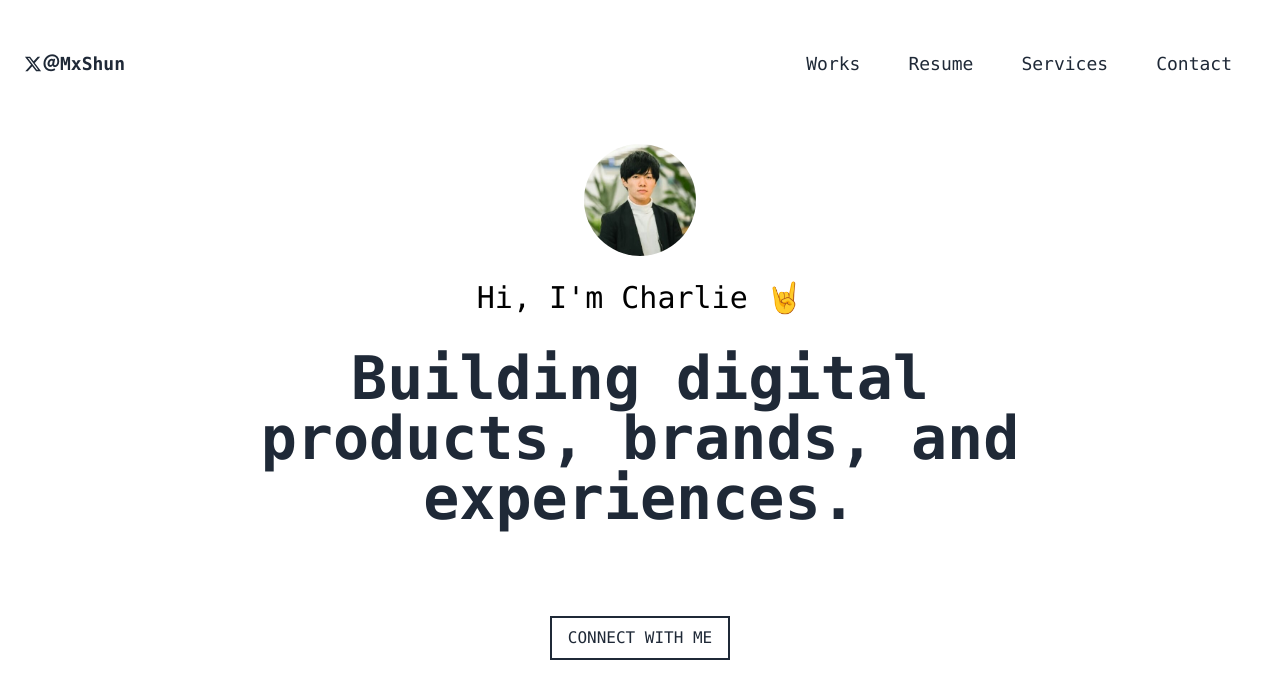
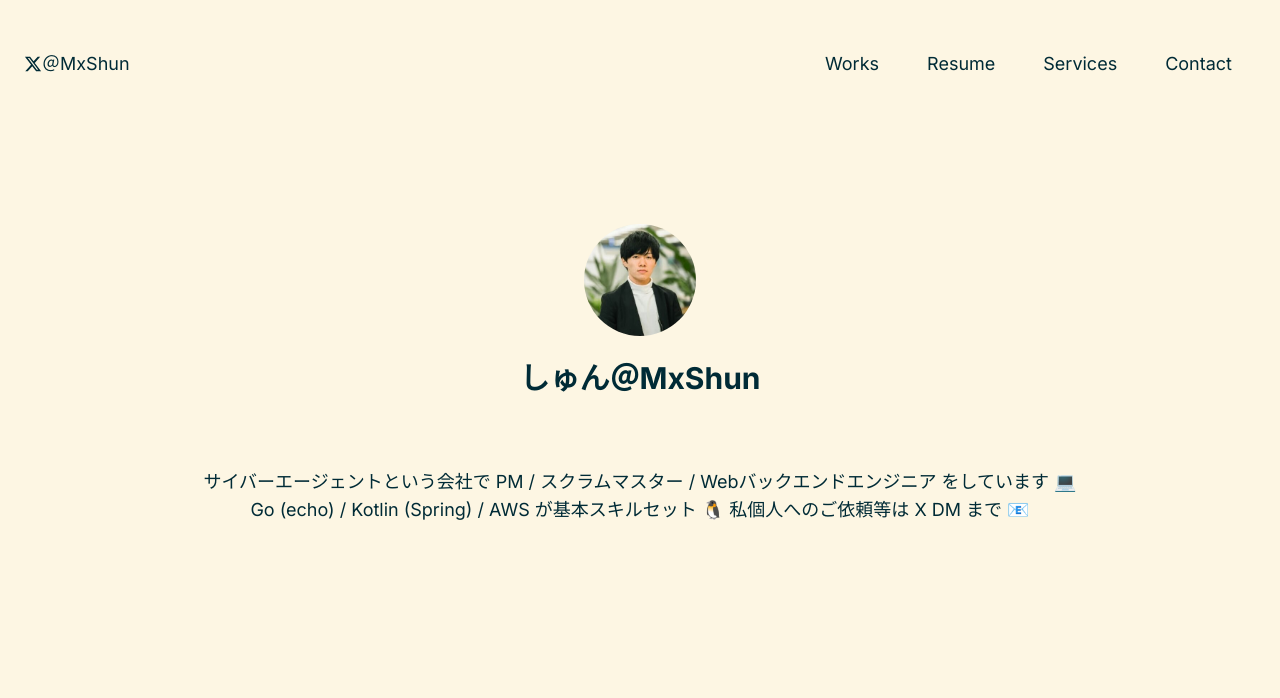
Before and after one commit to MxShun/MxShun.github.io, a Next.js app: page / in a window 1280 px wide. Shown: the top 698 px of the page. Built offline with nearby package versions, Linux system fonts and the light colour scheme.

Commit message:
feat: top

```diff
--- a/app/page.tsx
+++ b/app/page.tsx
@@ -1,10 +1,10 @@
 export default function Home() {
   return (
-      <main className="relative h-screen overflow-hidden font-mono bg-white dark:bg-gray-800">
+      <main className="relative h-screen overflow-hidden bg-solarized-light dark:bg-solarized-dark">
         <header className="z-30 flex items-center w-full h-24 sm:h-32">
           <div className="container flex items-center justify-between px-6 mx-auto">
-            <div className="flex items-center text-lg font-black text-gray-800 dark:text-white">
-              <a href="https://twitter.com/MxShun" rel="noopener noreferrer" target="_blank" className="flex items-center hover:text-black">
+            <div className="text-lg text-solarized-light dark:text-solarized-dark">
+              <a href="https://x.com/MxShun" rel="noopener noreferrer" target="_blank" className="flex items-center hover:text-solarized-hover">
                 <svg width="18" height="18" viewBox="0 0 24 24" fill="currentColor" xmlns="http://www.w3.org/2000/svg">
                   <g>
                     <path
@@ -15,17 +15,17 @@ export default function Home() {
               </a>
             </div>
             <div className="flex items-center">
-              <nav className="items-center hidden text-lg text-gray-800 font-sen dark:text-white lg:flex">
-                <a href="#" className="flex px-6 py-2 hover:text-black">
+              <nav className="hidden text-lg text-solarized-light dark:text-solarized-dark lg:flex">
+                <a href="#" className="flex px-6 py-2 hover:text-solarized-hover">
                   Works
                 </a>
-                <a href="#" className="flex px-6 py-2 hover:text-black">
+                <a href="#" className="flex px-6 py-2 hover:text-solarized-hover">
                   Resume
                 </a>
-                <a href="#" className="flex px-6 py-2 hover:text-black">
+                <a href="#" className="flex px-6 py-2 hover:text-solarized-hover">
                   Services
                 </a>
-                <a href="#" className="flex px-6 py-2 hover:text-black">
+                <a href="#" className="flex px-6 py-2 hover:text-solarized-hover">
                   Contact
                 </a>
               </nav>
@@ -41,21 +41,17 @@ export default function Home() {
           </div>
         </header>
         <div className="relative z-20 flex items-center">
-          <div className="container relative flex flex-col items-center justify-between px-6 py-4 mx-auto">
-            <div className="flex flex-col">
-              <img src="/mxshun.jpg" className="mx-auto rounded-full w-28"/>
-              <p className="my-6 text-3xl text-center dark:text-white">
-                Hi, I&#x27;m Charlie 🤘
+          <div className="container flex-col justify-between px-6 py-24 mx-auto">
+            <div className="text-center text-solarized-light dark:text-solarized-dark">
+              {/* eslint-disable-next-line @next/next/no-img-element */}
+              <img src="/mxshun.jpg" className="mx-auto rounded-full w-28" alt="MxShun"/>
+              <p className="my-6 text-3xl font-bold">
+                しゅん＠MxShun
               </p>
-              <h2 className="max-w-3xl py-2 mx-auto text-5xl font-bold text-center text-gray-800 md:text-6xl dark:text-white">
-                Building digital products, brands, and experiences.
+              <h2 className="max-w-5xl py-12 mx-auto text-lg">
+                サイバーエージェントという会社で PM / スクラムマスター / Webバックエンドエンジニア をしています 💻<br/>
+                Go (echo) / Kotlin (Spring) / AWS が基本スキルセット 🐧 私個人へのご依頼等は X DM まで 📧
               </h2>
-              <div className="flex items-center justify-center mt-4">
-                <a href="#"
-                   className="px-4 py-2 my-2 text-gray-800 uppercase bg-transparent border-2 border-gray-800 md:mt-16 dark:text-gray-800 dark:bg-white hover:dark:bg-gray-100 dark:text-white hover:bg-gray-800 hover:text-white text-md">
-                  CONNECT WITH ME
-                </a>
-              </div>
             </div>
           </div>
         </div>
--- a/tailwind.config.ts
+++ b/tailwind.config.ts
@@ -13,6 +13,17 @@ const config: Config = {
         'gradient-conic':
           'conic-gradient(from 180deg at 50% 50%, var(--tw-gradient-stops))',
       },
+      backgroundColor: {
+        'solarized-dark': '#073642',
+        'solarized-light': '#FDF6E3'
+      },
+      textColor: {
+        'solarized-dark': '#FDF6E3',
+        'solarized-light': '#002B36'
+      },
+      colors: {
+        'solarized-hover': '#268BD2',
+      }
     },
   },
   plugins: [],
```
Also changed, not shown: package.json (+5 -5 lines), tsconfig.json (+6 -1 lines), 1 other file (tests, documents, lock files or other folders).
